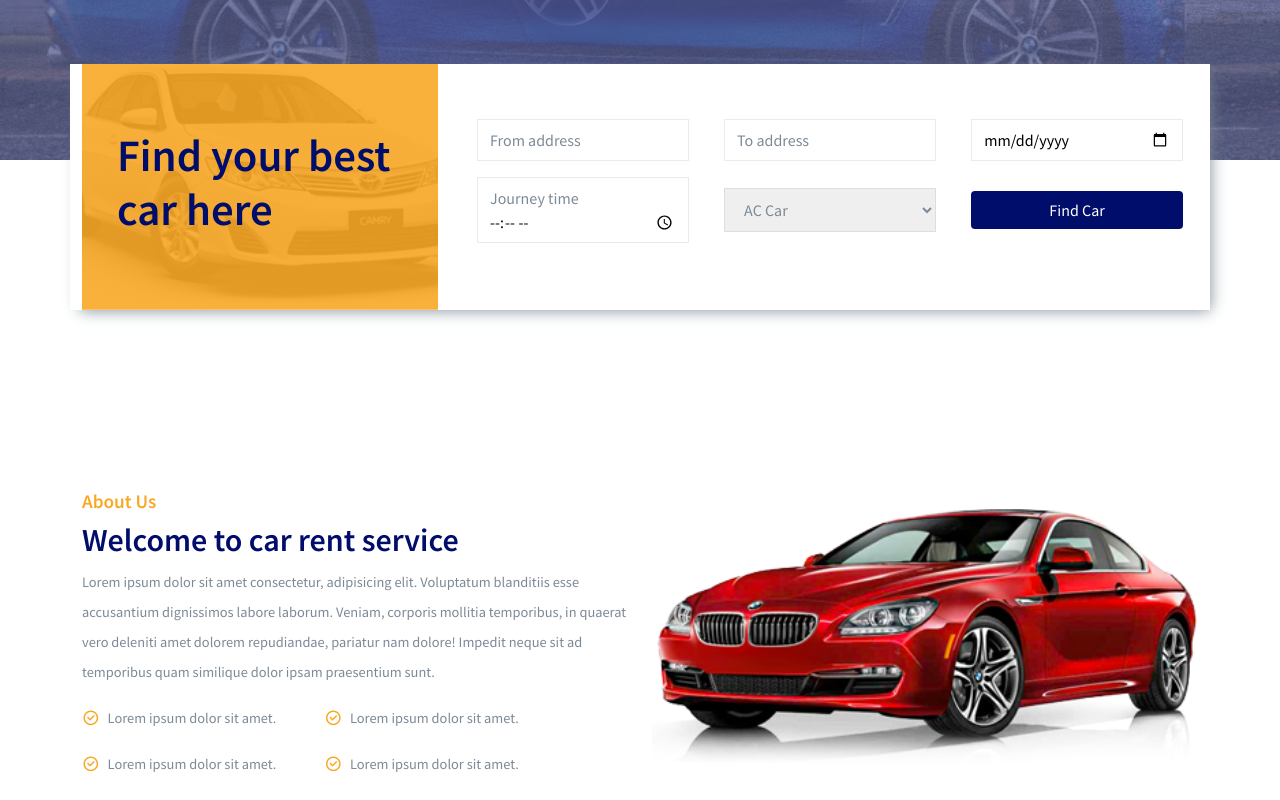
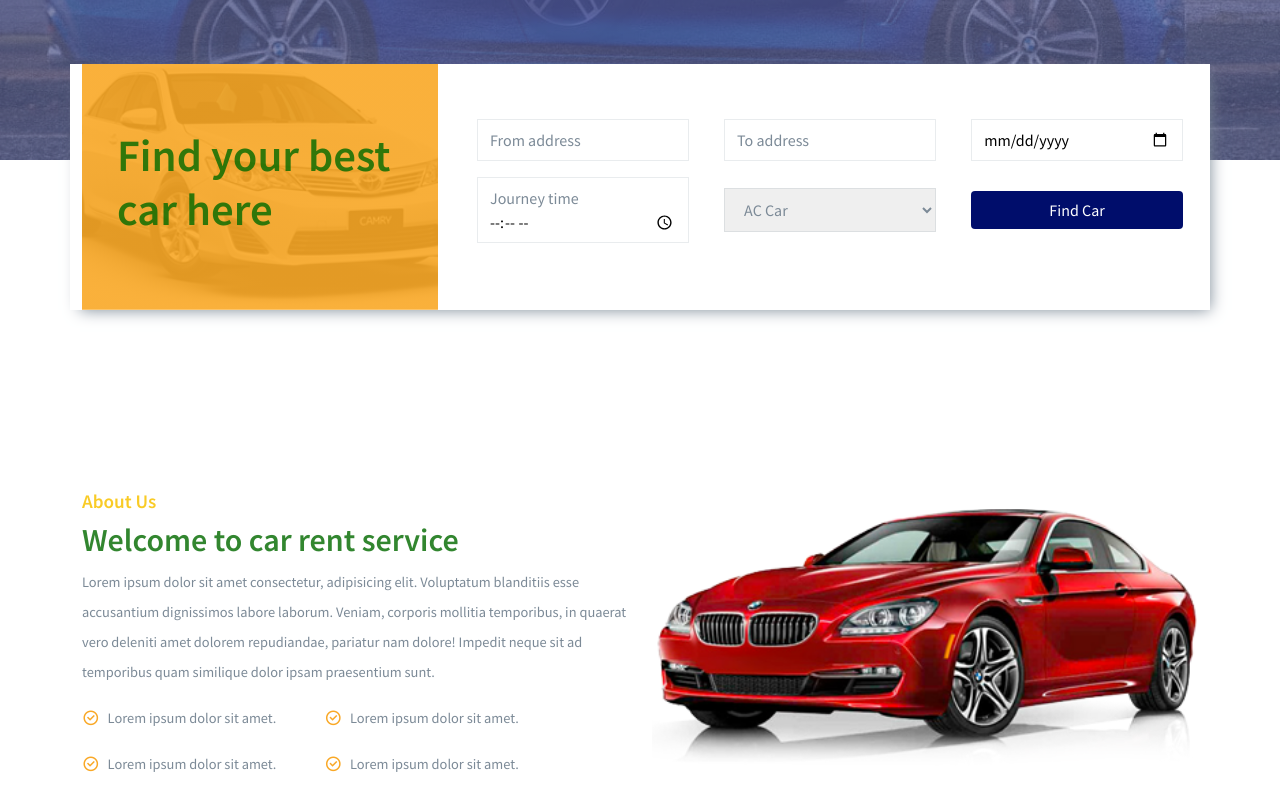
Before and after one commit to debbyuzuegbu/Debby-car-rental, a React (Create React App) app: page /home in a window 1280 px wide. Shown: the part 700-1500 px from the top of the page. Built offline with nearby package versions, Linux system fonts and the light colour scheme.

Commit message:
added css styling

```diff
--- a/src/index.css
+++ b/src/index.css
@@ -16,7 +16,7 @@ h3,
 h4,
 h5,
 h6 {
-  color: #000d6b;
+  color: #046b00d0;
   font-weight: 600;
   margin-bottom: 0;
 }
@@ -46,13 +46,13 @@ ul {
 }
 
 .section__title {
-  color: #000d6b;
+  color: #046b00d0;
   font-weight: 600;
   font-size: 2rem;
 }
 
 .section__subtitle {
-  color: #f9a826;
+  color: #f9cb26;
   font-weight: 600;
   font-size: 1.2rem;
 }
@@ -69,7 +69,7 @@ section {
 
 .btn {
   padding: 7px 15px;
-  background: #000d6b;
+  background: #046b00d0;
   color: #fff;
   border: none;
   outline: none;
@@ -79,7 +79,7 @@ section {
 
 .btn:hover {
   color: #fff !important;
-  background: #000c6bd0;
+  background: #046b00d0;
 }
 
 @media only screen and (max-width: 768px) {
```
